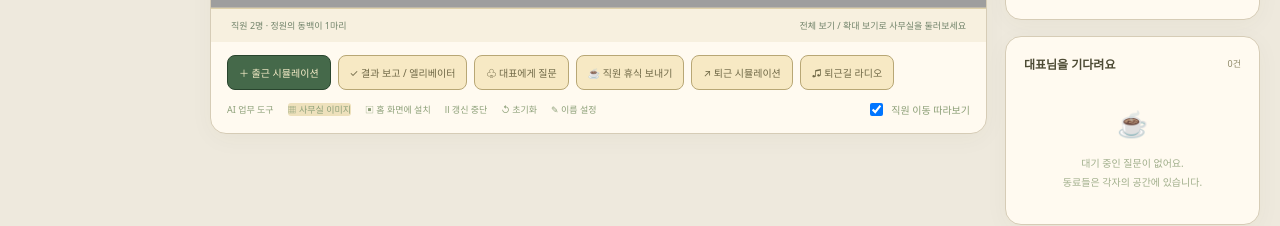
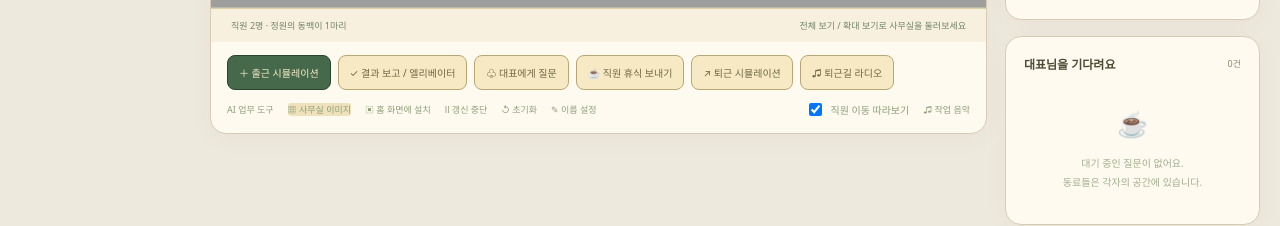
Before and after one commit to imminchea1363-dotcom/ai-office-dashboard, a website: page index.html in a window 1280 px wide. Shown: the part 871-1097 px from the top of the page. Drawn offline with Linux system fonts and the light colour scheme; grey boxes are pictures that could not be loaded.

Commit message:
Bundle official work music player into index.html

```diff
--- a/index.html
+++ b/index.html
@@ -17,6 +17,7 @@
 <script src="pixel-mode.js"></script>
 <script src="v3.js"></script>
 <script src="gym-music.js"></script>
+<script src="office-music.js"></script>
 <script src="radio.js"></script>
 <script src="pwa.js"></script>
 <script src="docx-export.js"></script>
```
